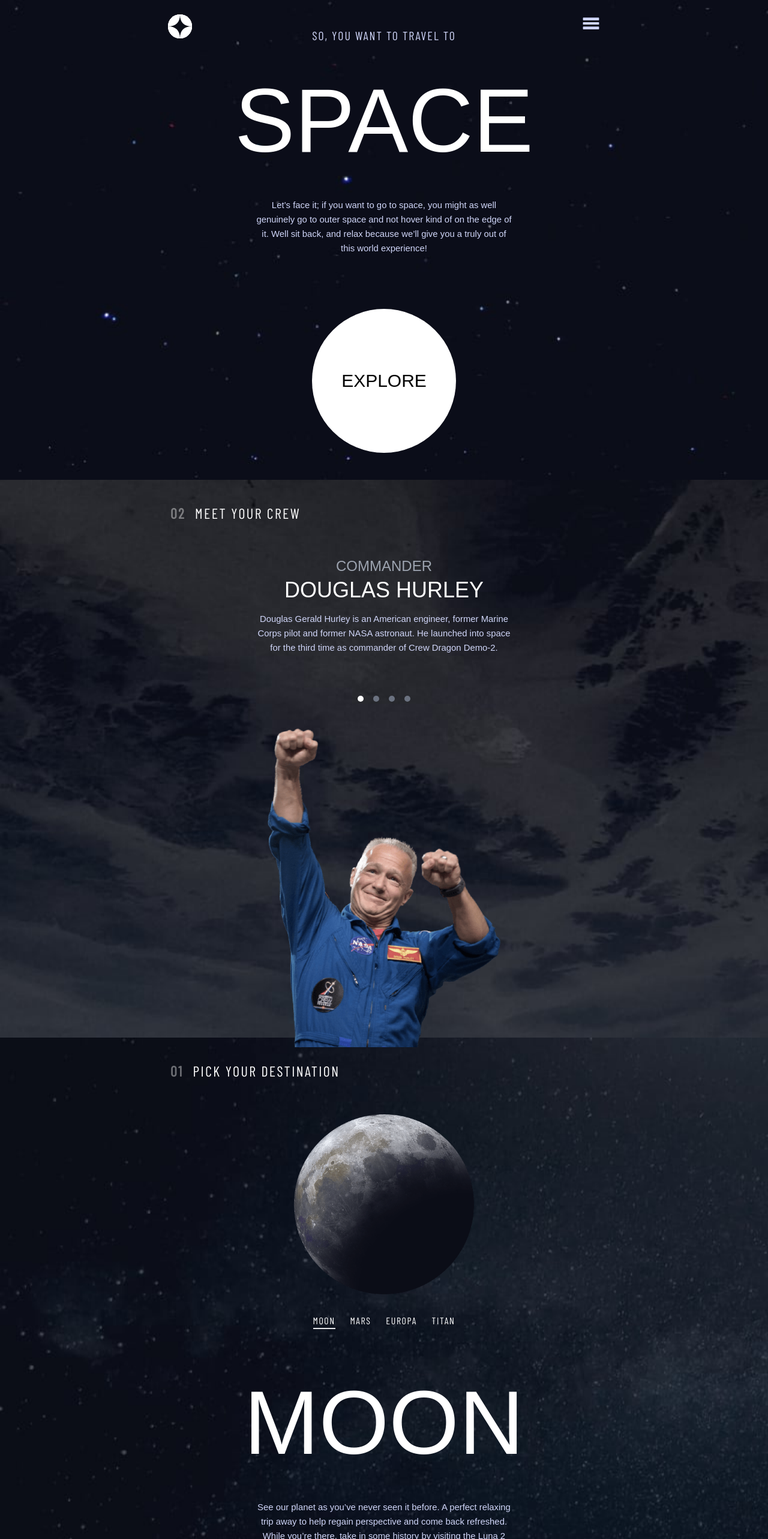
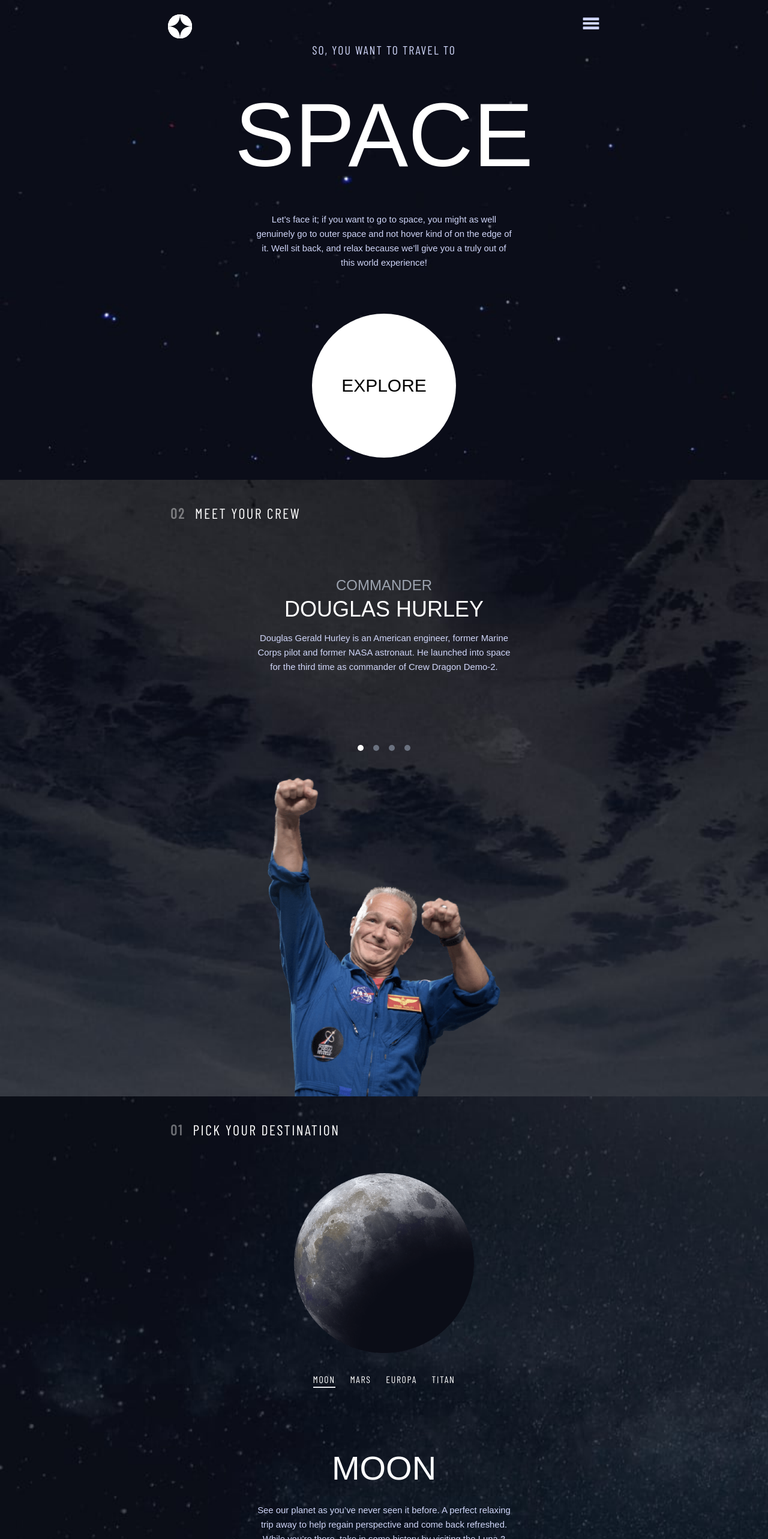
Before and after one commit to devsilvarafael/space-tourism, a React (Vite) app: page /destination in a window 1280 px wide. Shown: the top 2566 px of the page at 60% size. Built offline with nearby package versions, Linux system fonts and the light colour scheme; a web font is replaced by a local one.

Commit message:
chore: adjust margins and font size.

```diff
--- a/src/components/commons/DataViewer.jsx
+++ b/src/components/commons/DataViewer.jsx
@@ -7,7 +7,7 @@ import {ItemDescription} from "./ItemDescription.jsx";
 import {PlanetTravelDetails} from "./PlanetTravelDetails.jsx";
 
 export const DataViewer = ({data, dataViewerConfig}) => {
-    const reverse = dataViewerConfig.reverseItemsOnTablet && 'md:flex-col-reverse flex-1 -mb-4'
+    const reverse = dataViewerConfig.reverseItemsOnTablet && 'md:flex-col-reverse flex-1'
     const [selectedItem, setSelectedItem] = useState(0)
 
     const updateSelectedItem = (index) => {
--- a/src/components/commons/ItemDescription.jsx
+++ b/src/components/commons/ItemDescription.jsx
@@ -7,7 +7,7 @@ export const ItemDescription = ({level, data, itemDescriptionConfig}) => {
             level = 'text-heading-2'
             break;
         case 3:
-            level = 'text-heading-3 md:text-[150px]'
+            level = `text-heading-3 ${itemDescriptionConfig.headingSize}`
             break;
         case 4:
             level = 'text-heading-4'
@@ -22,7 +22,7 @@ export const ItemDescription = ({level, data, itemDescriptionConfig}) => {
 
     return (
 
-        <div className={"text-center w-full flex flex-col items-center min-h-[200px]"}>
+        <div className={"text-center w-full flex flex-col items-center min-h-[250px] md:mt-8"}>
             {itemDescriptionConfig && <p className={`text-light-blue uppercase tracking-widest ${itemDescriptionConfig.size} text-base mb-1 md:mb-4`}>{itemDescriptionConfig.beforeTitle}</p>}
             {data.role && <p className={"text-gray-400 uppercase md:mb-1 md:text-2xl font-heading"}>{data.role}</p>}
             <span className={`text-white uppercase ${level} font-heading`}>{data.name || data.title}</span>
--- a/src/pages/Destination.jsx
+++ b/src/pages/Destination.jsx
@@ -12,6 +12,9 @@ export default function Destination() {
         imageConfig: {
             variant: 'medium'
         },
+        itemDescriptionConfig: {
+          headingSize: 'text-[80px]'
+        },
         headingLevel: 3,
     }
 
--- a/src/pages/Home.jsx
+++ b/src/pages/Home.jsx
@@ -18,6 +18,7 @@ export default function Home() {
                 level={3}
                 itemDescriptionConfig={{
                     beforeTitle: homeData.subtitle,
+                    headingSize: 'md:text-[150px]',
                     size: 'md:text-xl'
                 }}
             />
```
